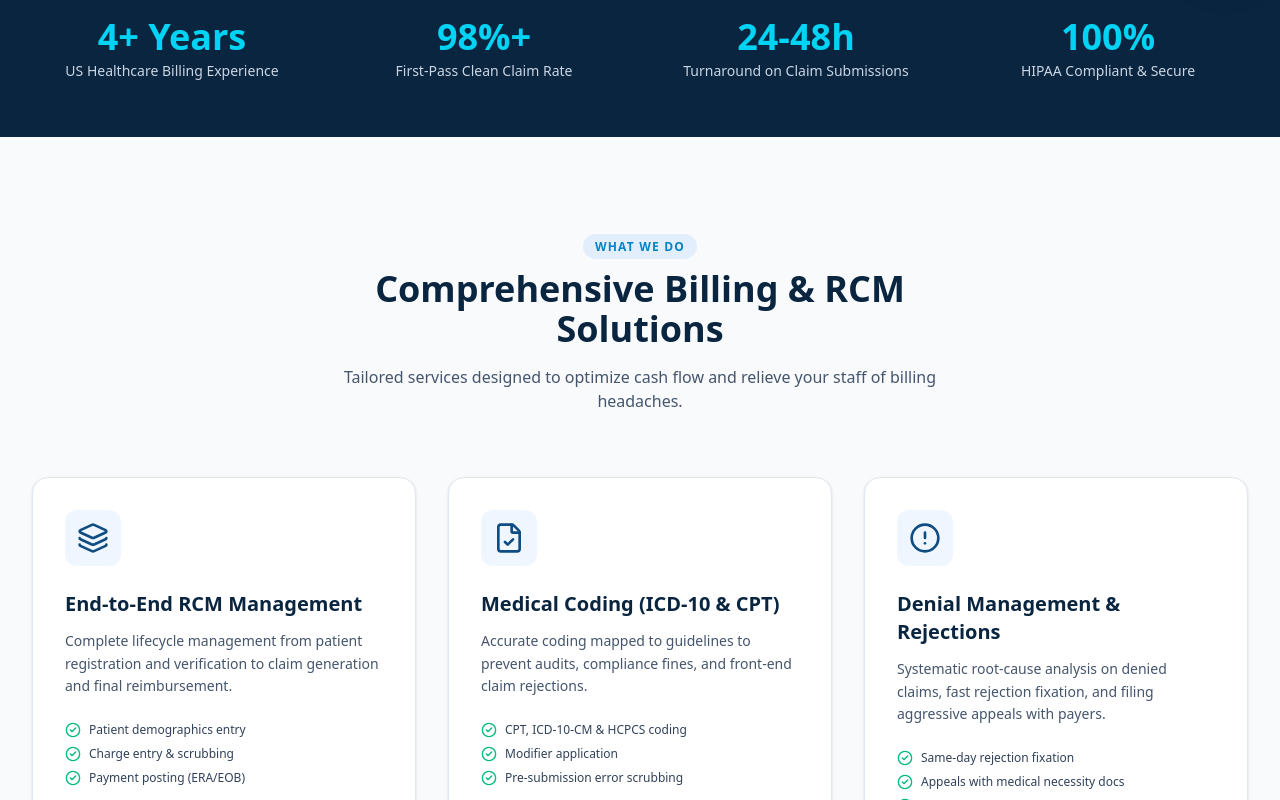
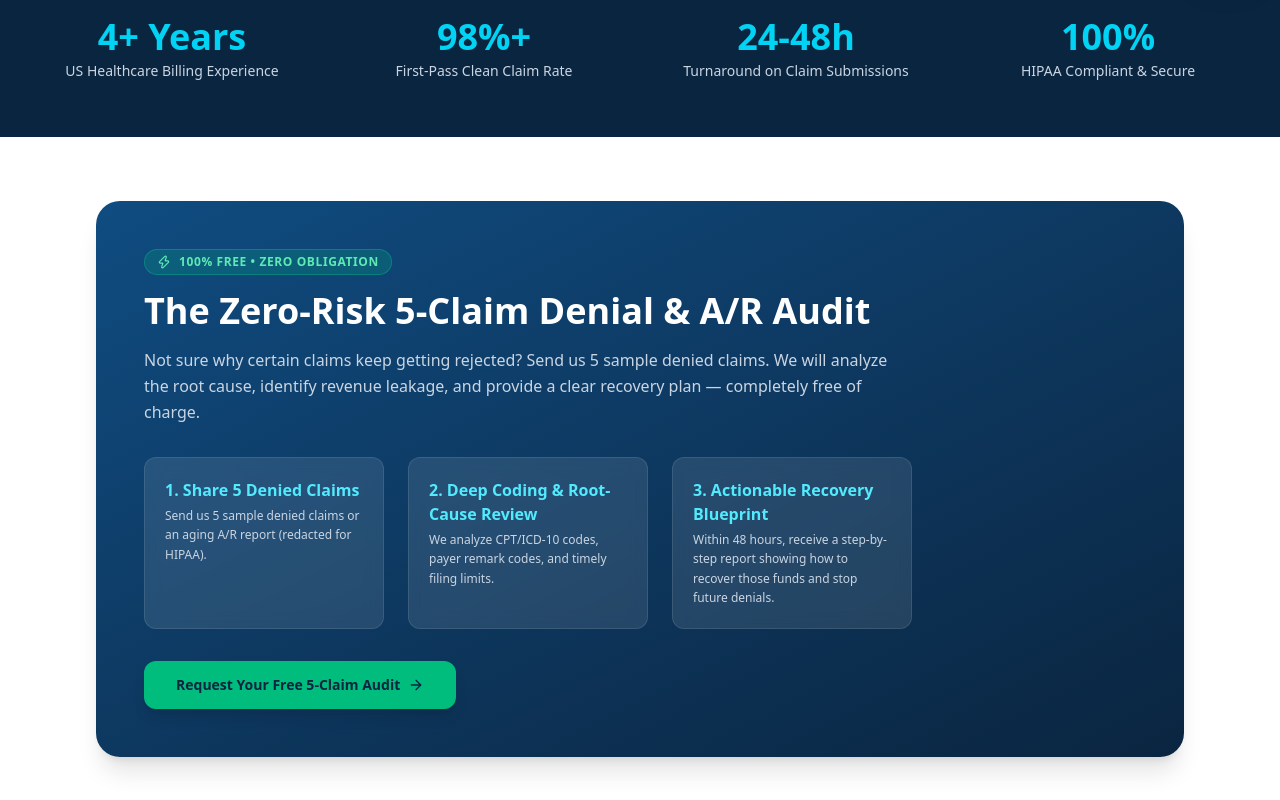
Before and after one commit to jawadchodhri/the-remedy-group, a Next.js app: page / in a window 1280 px wide. Shown: the part 820-1620 px from the top of the page. Built offline with nearby package versions, Linux system fonts and the light colour scheme.

Commit message:
Update page.jsx

```diff
--- a/app/page.jsx
+++ b/app/page.jsx
@@ -11,6 +11,8 @@ import {
   Award,
   Layers,
   HelpCircle,
+  FileSearch,
+  Zap,
 } from "lucide-react";
 
 export default function Home() {
@@ -70,14 +72,26 @@ export default function Home() {
     "EMDs",
   ];
 
-  const steps = [
-    { step: "01", title: "Free Practice Audit", desc: "We review sample claims, denial rates, and aging A/R to pinpoint revenue leaks." },
-    { step: "02", title: "Custom Strategy", desc: "We seamlessly connect to your EHR and establish standard operating protocols." },
-    { step: "03", title: "Execution & Clean Billing", desc: "Daily charge capture, accurate coding, clean submissions, and relentless denial follow-up." },
-    { step: "04", title: "Monthly Growth Reports", desc: "Transparent weekly & monthly analytics showing your increased collections and lower A/R." },
+  const auditSteps = [
+    {
+      title: "1. Share 5 Denied Claims",
+      desc: "Send us 5 sample denied claims or an aging A/R report (redacted for HIPAA).",
+    },
+    {
+      title: "2. Deep Coding & Root-Cause Review",
+      desc: "We analyze CPT/ICD-10 codes, payer remark codes, and timely filing limits.",
+    },
+    {
+      title: "3. Actionable Recovery Blueprint",
+      desc: "Within 48 hours, receive a step-by-step report showing how to recover those funds and stop future denials.",
+    },
   ];
 
   const faqs = [
+    {
+      q: "What is the Free 5-Claim Denial Audit?",
+      a: "It is a 100% complimentary, zero-obligation review. You provide 5 sample rejected or unpaid claims, and we analyze the exact root cause, payer guidelines, and provide a clear recovery strategy.",
+    },
     {
       q: "What EHR / EMR systems do you work with?",
       a: "We have extensive hands-on experience with eClinicalWorks, Kareo/Tebra, NextGen, AdvancedMD, Office Ally, MDLand, and EMDs, and can easily adapt to any other billing software.",
@@ -112,7 +126,7 @@ export default function Home() {
                 href="/contact"
                 className="bg-[#0F4C81] hover:bg-[#0A2540] text-white px-8 py-4 rounded-xl text-base font-bold shadow-lg transition-all hover:-translate-y-0.5 flex items-center justify-center gap-2"
               >
-                Request a Free Billing Audit <ArrowRight className="w-5 h-5" />
+                Claim Free 5-Claim Denial Audit <ArrowRight className="w-5 h-5" />
               </Link>
               <a
                 href="https://wa.me/923224035095"
@@ -127,7 +141,7 @@ export default function Home() {
         </div>
       </section>
 
-      {/* Stats Bar */}
+      {/* Trust & Stats Bar */}
       <section className="bg-[#0A2540] text-white py-12">
         <div className="max-w-7xl mx-auto px-4 sm:px-6 lg:px-8">
           <div className="grid grid-cols-2 md:grid-cols-4 gap-8 text-center">
@@ -137,6 +151,41 @@ export default function Home() {
                 <div className="text-xs sm:text-sm text-slate-300 font-medium">{s.label}</div>
               </div>
             ))}
+          </div>
+        </div>
+      </section>
+
+      {/* ⭐ NEW: Featured No-Risk 5-Claim Audit Box ⭐ */}
+      <section className="py-16 bg-white">
+        <div className="max-w-6xl mx-auto px-4 sm:px-6 lg:px-8">
+          <div className="bg-gradient-to-br from-[#0F4C81] to-[#0A2540] rounded-3xl p-8 sm:p-12 text-white shadow-xl relative overflow-hidden">
+            <div className="max-w-3xl relative z-10">
+              <div className="inline-flex items-center gap-2 bg-emerald-500/20 text-emerald-300 border border-emerald-400/30 px-3 py-1 rounded-full text-xs font-bold uppercase tracking-wider mb-4">
+                <Zap className="w-3.5 h-3.5" /> 100% Free • Zero Obligation
+              </div>
+              <h2 className="text-3xl sm:text-4xl font-black mb-4">
+                The Zero-Risk 5-Claim Denial & A/R Audit
+              </h2>
+              <p className="text-slate-300 text-sm sm:text-base leading-relaxed mb-8">
+                Not sure why certain claims keep getting rejected? Send us 5 sample denied claims. We will analyze the root cause, identify revenue leakage, and provide a clear recovery plan — completely free of charge.
+              </p>
+
+              <div className="grid grid-cols-1 md:grid-cols-3 gap-6 mb-8">
+                {auditSteps.map((step, idx) => (
+                  <div key={idx} className="bg-white/10 backdrop-blur-sm p-5 rounded-xl border border-white/10">
+                    <h3 className="font-bold text-base text-cyan-300 mb-1">{step.title}</h3>
+                    <p className="text-xs text-slate-300 leading-relaxed">{step.desc}</p>
+                  </div>
+                ))}
+              </div>
+
+              <Link
+                href="/contact"
+                className="inline-flex items-center gap-2 bg-emerald-500 hover:bg-emerald-400 text-[#0A2540] font-extrabold px-8 py-3.5 rounded-xl text-sm shadow-lg transition-all hover:scale-105"
+              >
+                Request Your Free 5-Claim Audit <ArrowRight className="w-4 h-4" />
+              </Link>
+            </div>
           </div>
         </div>
       </section>
@@ -207,28 +256,6 @@ export default function Home() {
         </div>
       </section>
 
-      {/* 4-Step Process */}
-      <section className="py-24 bg-gradient-to-b from-white to-slate-50">
-        <div className="max-w-7xl mx-auto px-4 sm:px-6 lg:px-8">
-          <div className="text-center max-w-2xl mx-auto mb-16">
-            <span className="text-xs font-bold uppercase tracking-widest text-[#0284C7] bg-blue-100/70 px-3 py-1 rounded-full">
-              Our Process
-            </span>
-            <h2 className="text-3xl sm:text-4xl font-extrabold text-[#0A2540] mt-3">How We Optimize Your Revenue</h2>
-          </div>
-
-          <div className="grid grid-cols-1 md:grid-cols-4 gap-8">
-            {steps.map((st, i) => (
-              <div key={i} className="bg-white p-6 rounded-2xl border border-slate-200 shadow-sm relative">
-                <span className="text-4xl font-black text-slate-200 block mb-2">{st.step}</span>
-                <h3 className="text-lg font-bold text-[#0A2540] mb-2">{st.title}</h3>
-                <p className="text-sm text-slate-600 leading-relaxed">{st.desc}</p>
-              </div>
-            ))}
-          </div>
-        </div>
-      </section>
-
       {/* FAQ Section */}
       <section className="py-20 bg-slate-50 border-t border-slate-200">
         <div className="max-w-4xl mx-auto px-4 sm:px-6 lg:px-8">
@@ -251,15 +278,15 @@ export default function Home() {
       {/* Final CTA */}
       <section className="bg-gradient-to-r from-[#0A2540] to-[#0F4C81] text-white py-20">
         <div className="max-w-5xl mx-auto px-4 text-center">
-          <h2 className="text-3xl sm:text-4xl font-black mb-4">Ready to Maximize Your Practice Collections?</h2>
+          <h2 className="text-3xl sm:text-4xl font-black mb-4">Ready to Recover Stalled Claim Revenue?</h2>
           <p className="text-slate-300 max-w-2xl mx-auto mb-8 text-base">
-            Get in touch today for a free billing health check and discover how much revenue your practice is leaving on the table.
+            Request your free 5-claim denial audit today and discover how much revenue your practice is leaving on the table.
           </p>
           <Link
             href="/contact"
             className="inline-flex items-center gap-2 bg-cyan-500 hover:bg-cyan-400 text-[#0A2540] font-extrabold px-8 py-4 rounded-xl shadow-lg transition-all hover:scale-105"
           >
-            Claim Your Free Audit Now <ArrowRight className="w-5 h-5" />
+            Claim Free 5-Claim Audit <ArrowRight className="w-5 h-5" />
           </Link>
         </div>
       </section>
```
